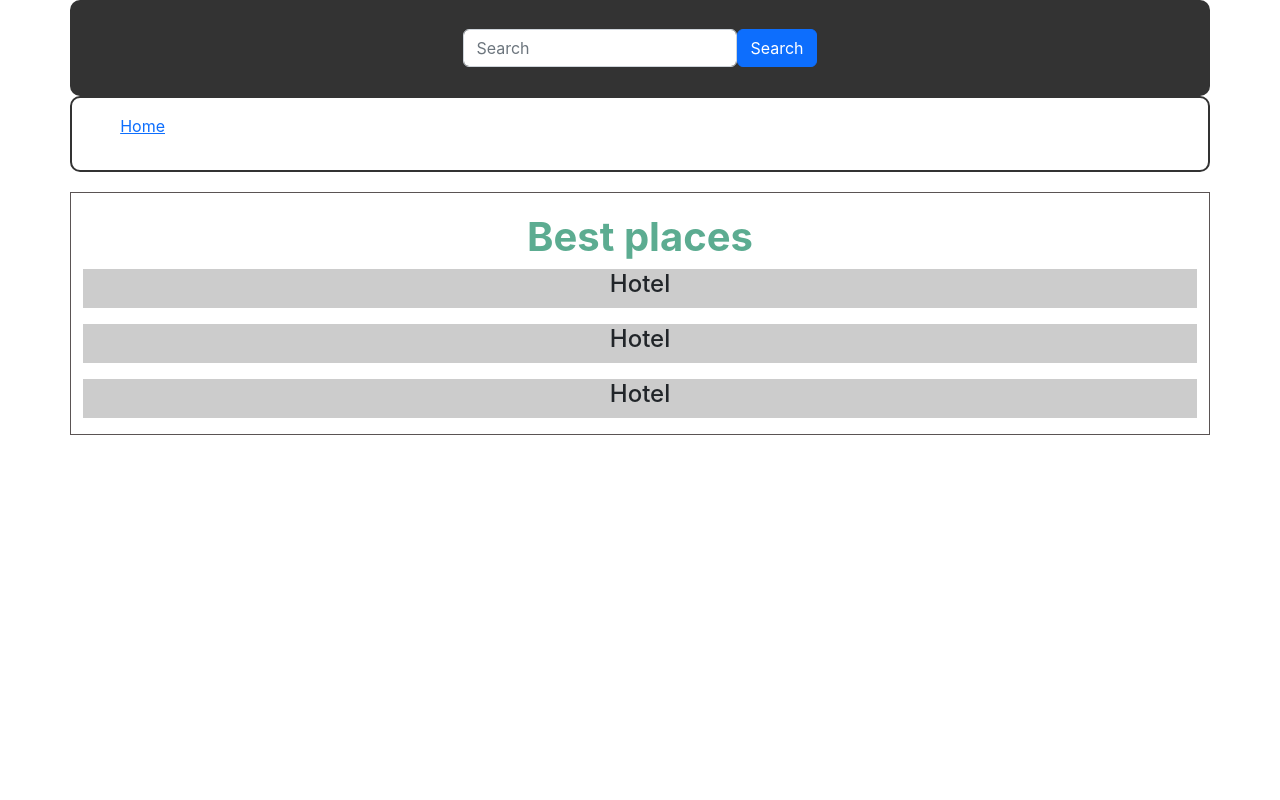
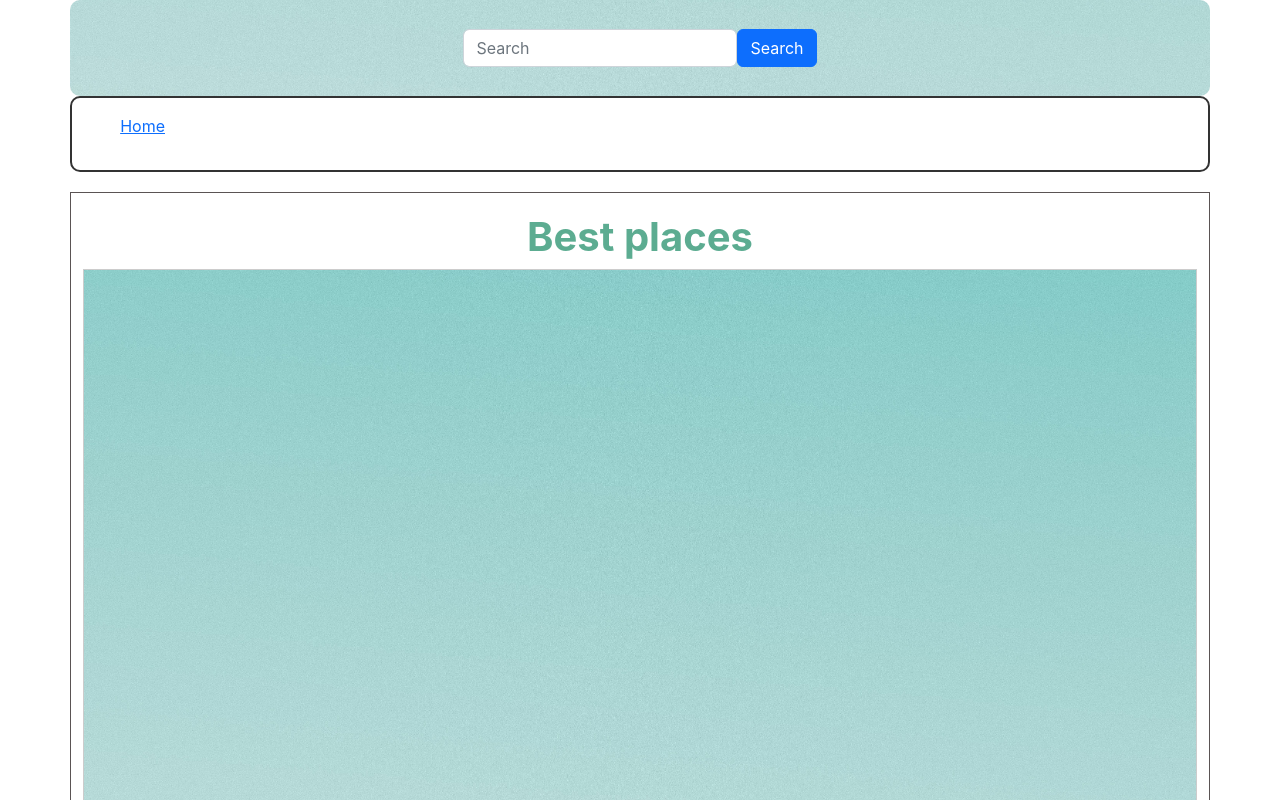
Before and after one commit to paleksanderr/resSys, a React (Create React App) app: page / in a window 1280 px wide. Shown: the top 800 px of the page. Built offline with nearby package versions, Linux system fonts and the light colour scheme.

Commit message:
progress

```diff
--- a/src/Component/Header/header.module.css
+++ b/src/Component/Header/header.module.css
@@ -1,6 +1,8 @@
 .header {
   height: 4rem;
   background-color: #333;
+  background: url(../../assets/images/pexels-jeffrey-czum-2501965.jpg) center;
+  background-size: cover;
   color: #fff;
   display: flex;
   align-items: center;
--- a/src/Component/Hotels/Hotel/Hotel.js
+++ b/src/Component/Hotels/Hotel/Hotel.js
@@ -1,9 +1,11 @@
 import React from "react";
-import styles from './hotel.module.css'
+import styles from "./hotel.module.css";
+import hotelImg from "../../../assets/images/pexels-jeffrey-czum-2501965.jpg";
 
-export default function Hotel(){
+export default function Hotel() {
   return (
     <div className={`${styles.hotel} `}>
+      <img alt="" src={hotelImg} className="img-fluid "></img>
       <h4>Hotel</h4>
     </div>
   );
--- a/src/Component/Hotels/Hotel/hotel.module.css
+++ b/src/Component/Hotels/Hotel/hotel.module.css
@@ -1,5 +1,5 @@
 .hotel {
   border: 1px solid #ccc;
   margin-bottom: 1rem;
-  background-color: #ccc;
+  background-color:ghostwhite;
 }
```
Also changed, not shown: src/assets/images/pexels-jeffrey-czum-2501965.jpg (added).
